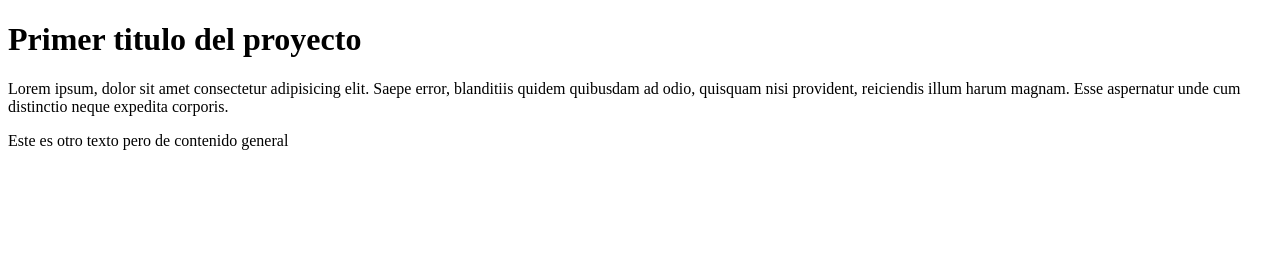
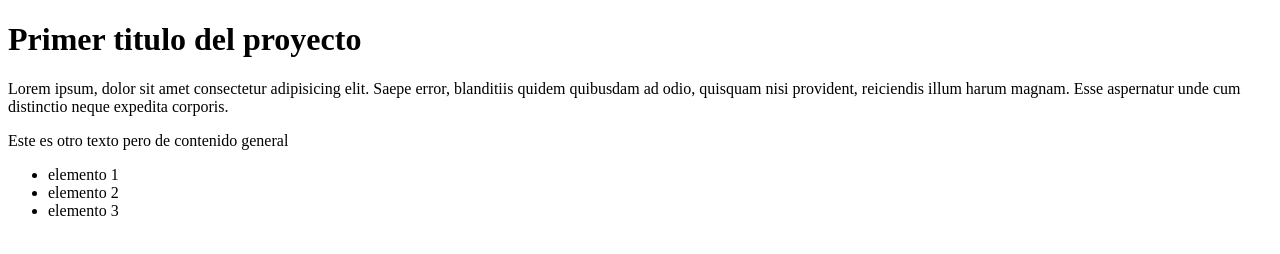
Before and after one commit to damiandelgado1/repocolabs, a plain HTML site: page index.html in a window 1280 px wide. Drawn offline with Linux system fonts and the light colour scheme.

Commit message:
se agrega una lista

```diff
--- a/index.html
+++ b/index.html
@@ -15,5 +15,11 @@
     </header>
 
     <p>Este es otro texto pero de contenido general</p>
+
+    <ul>
+        <li>elemento 1</li>
+        <li>elemento 2</li>
+        <li>elemento 3</li>
+    </ul>
 </body>
 </html>
```
